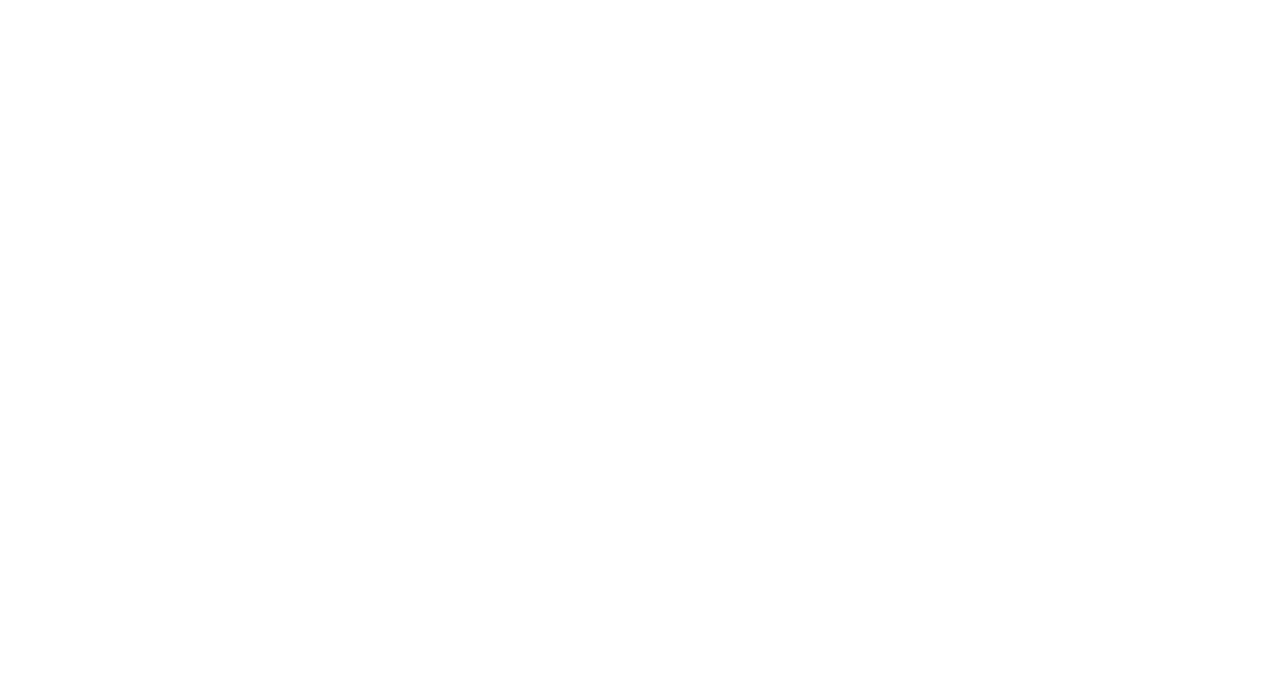
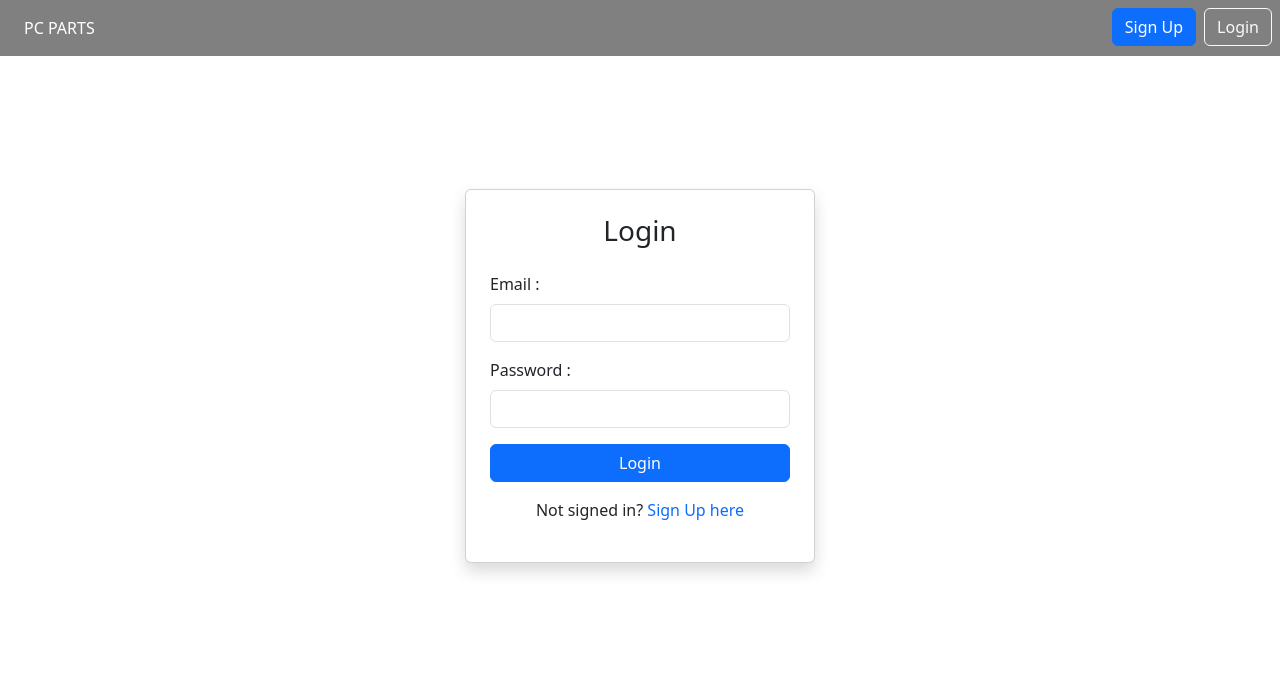
Before and after one commit to AmineDah123/project, a PHP site: page /login.php in a window 1280 px wide. Before the commit the part shown is empty. Shown: the top 695 px of the page. Run offline with PHP 8.4, Linux system fonts and the light colour scheme.

Commit message:
added login.php and fixed signup.php

```diff
--- a/main/login.php
+++ b/main/login.php
@@ -0,0 +1,97 @@
+<!DOCTYPE html>
+<html lang="en">
+<head>
+    <meta charset="UTF-8">
+    <meta name="viewport" content="width=device-width, initial-scale=1.0">
+    <title>PC PARTS</title>
+    <link href="https://cdn.jsdelivr.net/npm/bootstrap@5.3.8/dist/css/bootstrap.min.css" rel="stylesheet" integrity="sha384-sRIl4kxILFvY47J16cr9ZwB07vP4J8+LH7qKQnuqkuIAvNWLzeN8tE5YBujZqJLB" crossorigin="anonymous">
+</head>
+<body>
+<ul class="nav p-2" style="background-color: grey;">
+  <li class="nav-item">
+    <a class="nav-link active text-white" aria-current="page" href="#">PC PARTS</a>
+  </li>
+  <li class="nav-item ms-auto">
+    <a class="btn btn-primary me-2" href="#">Sign Up</a>
+  </li>
+  <li class="nav-item">
+    <a class="btn btn-outline-light" href="#">Login</a>
+  </li>
+</ul>
+
+<!-- Sign Up Form -->
+<div class="container d-flex justify-content-center align-items-center" style="min-height: 80vh;">
+  <div class="card shadow p-4" style="width: 350px;">
+    <h3 class="text-center mb-4">Login</h3>
+    <form method="POST" action="<?php echo $_SERVER["PHP_SELF"]  ?>">
+      <div class="mb-3">
+        <label class="form-label">Email :</label>
+        <input type="email" name="email" class="form-control" required>
+      </div>
+      <div class="mb-3">
+        <label class="form-label">Password :</label>
+        <input type="password" name="password" class="form-control" required>
+      </div>
+      <button type="submit" class="btn btn-primary w-100">Login</button>
+    </form>
+
+    <!-- Login helper text -->
+    <p class="text-center mt-3">
+      Not signed in?
+      <a href="#" class="text-decoration-none">Sign Up here</a>
+    </p>
+  </div>
+</div>
+</body>
+</html>
+
+<?php
+session_start();
+include("connection.php");
+if ($_SERVER['REQUEST_METHOD'] == 'POST')
+{
+    if (!empty($_POST['email']) && !empty($_POST['password']))
+    {
+        $email = $_POST["email"];
+        $password = $_POST["password"];
+
+        $idcom = connexpdo('pc');
+        if ($idcom)
+        {
+            $req = "SELECT * FROM  users WHERE (email  = :email and password = :password)";
+            $stmt = $idcom->prepare($req);
+            $stmt->execute([
+                ':email' => $email,
+                ':password' => $password
+        ]);
+
+        if ($stmt->rowCount() > 0)
+        {
+            $row = $stmt->fetch(PDO::FETCH_ASSOC);
+
+            $_SESSION['username'] = $row['username'];
+            $_SESSION['email'] = $row['email'];
+            $_SESSION['password'] = $row['password'];
+            header("Location: index.php");
+            exit;
+        }
+        else
+        {
+            echo "<p style='color:red; text-align:center;'>There is no such user! How about trying to sign up?</p>";
+        }
+
+    }
+    else
+    {
+        echo "<p style='color:red; text-align:center;'>Fatal Error In Database! Contact Support Immediatly! </p>";
+    }
+
+    }
+    else
+    {
+        echo "<p style='color:red; text-align:center;'>Empty Fields! Be Sure To Fill All Required Fields!</p>";
+    }
+}
+
+
+?>
--- a/main/signup.php
+++ b/main/signup.php
@@ -15,7 +15,7 @@
     <a class="btn btn-primary me-2" href="#">Sign Up</a>
   </li>
   <li class="nav-item">
-    <a class="btn btn-outline-light" href="#">Login</a>
+    <a class="btn btn-outline-light" href="/project/main/login.php">Login</a>
   </li>
 </ul>
 
```
